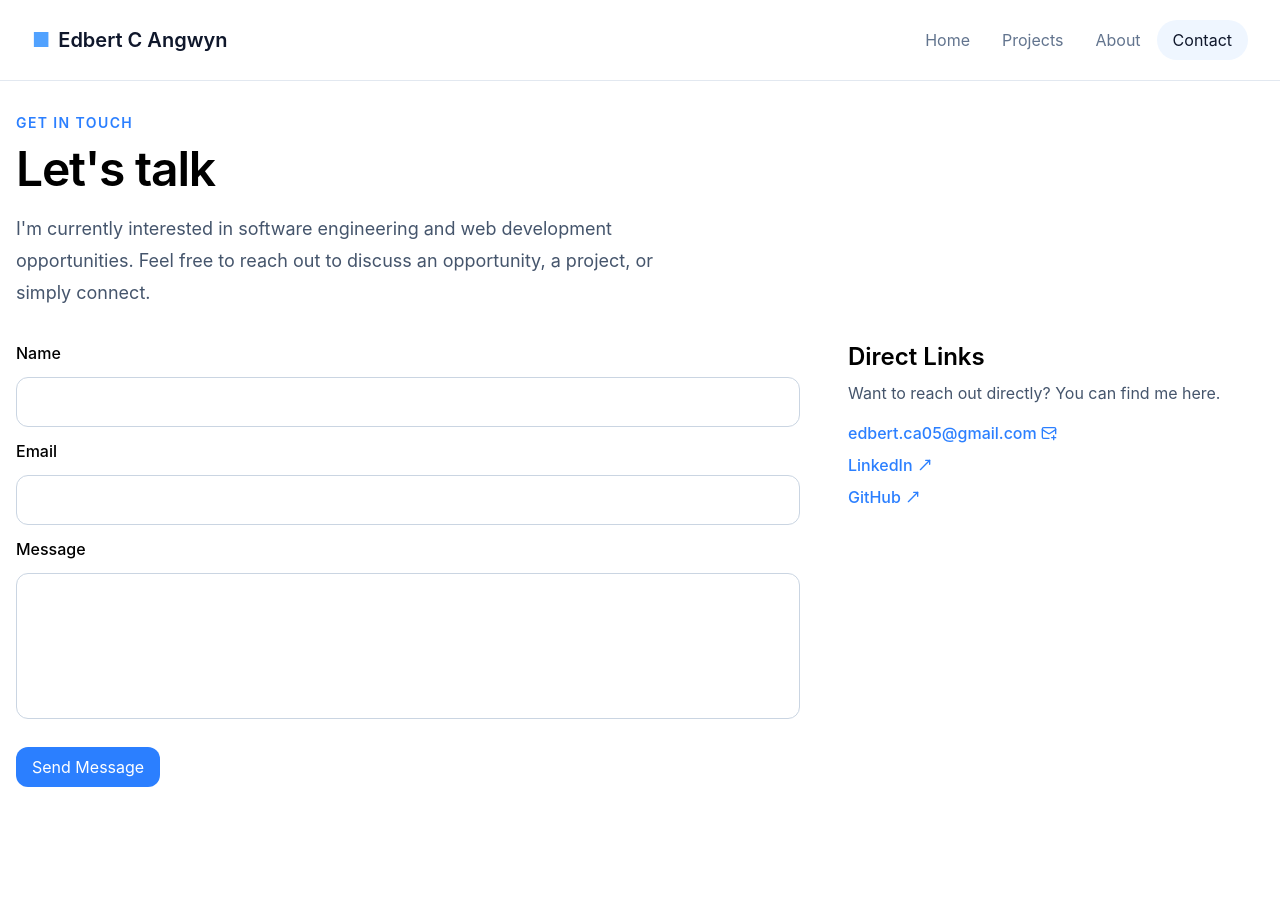
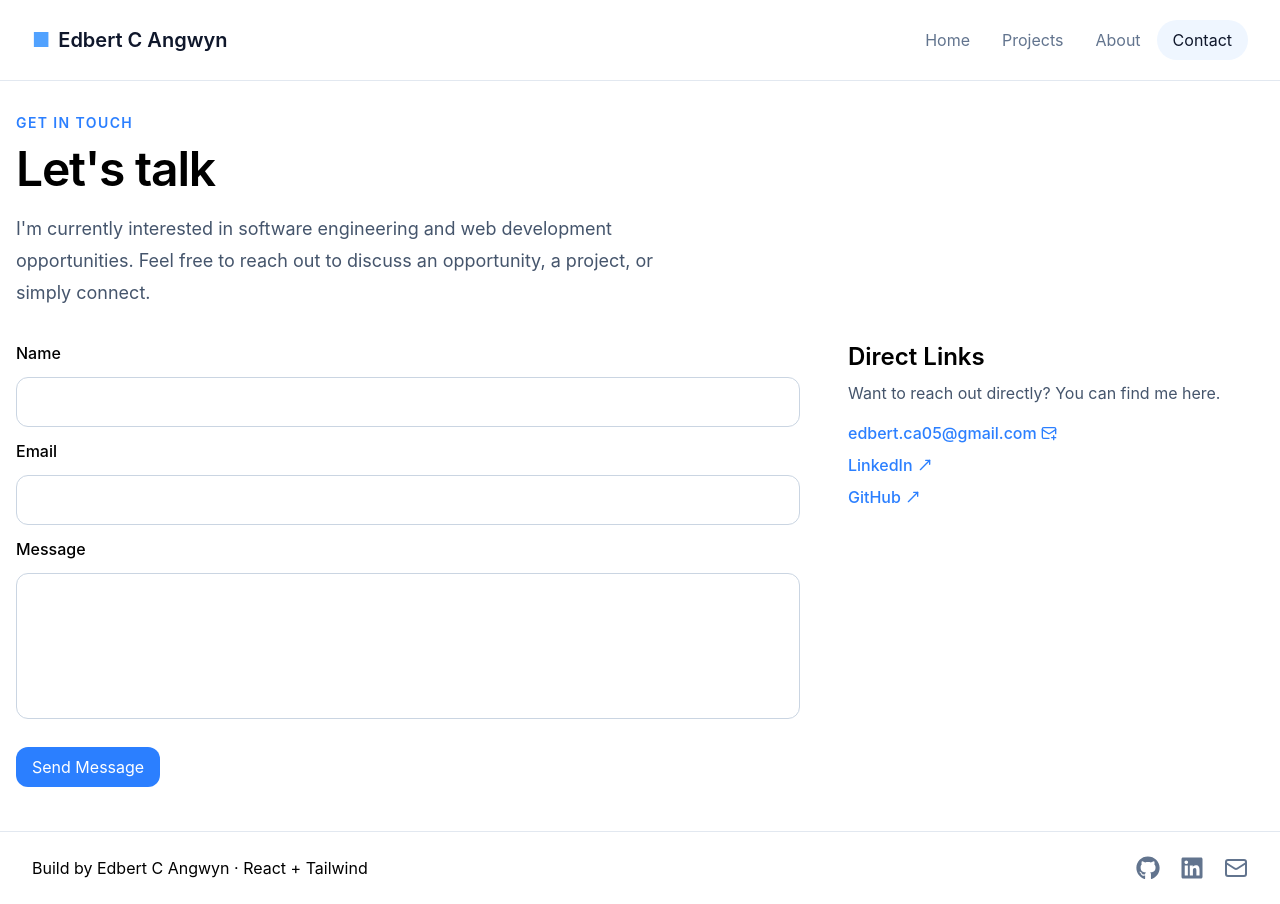
Before and after one commit to EdbertCA/edbert-ca-portfolio, a React (Vite) app: page /contact in a window 1280 px wide. Before the commit the page ends 819 px from the top, so only its background shows below. Built offline with nearby package versions, Linux system fonts and the light colour scheme.

Commit message:
feat(Footer): Include styled footer component to every page

```diff
--- a/src/App.tsx
+++ b/src/App.tsx
@@ -5,6 +5,7 @@ import About from "./pages/About"
 import Projects from "./pages/Projects"
 import Contact from "./pages/Contact"
 import Navbar from "./components/Navbar"
+import Footer from "./components/Footer"
 
 export default function App() {
   return (
@@ -16,6 +17,7 @@ export default function App() {
         <Route path="/projects" element={<Projects />} />
         <Route path="/contact" element={<Contact />} />
       </Routes>
+      <Footer />
     </>
   )
 }
--- a/src/components/Footer.tsx
+++ b/src/components/Footer.tsx
@@ -0,0 +1,36 @@
+import { FaGithub, FaLinkedin } from "react-icons/fa";
+import { Mail } from 'lucide-react'
+
+export default function Footer() {
+  return (
+    <footer className="mt-3 border-t border-slate-200">
+      <div className="mx-auto flex gap-3 flex-col sm:flex-row max-w-7xl items-center justify-between px-8 py-6">
+        <p>Build by Edbert C Angwyn · React + Tailwind</p>
+        <div className="flex gap-5 items-center">
+          <a
+            href="https://github.com/EdbertCA"
+            target="_blank"
+            rel="noopener noreferrer"
+            className="text-slate-500 hover:text-blue-700"
+          >
+            <FaGithub className="h-6 w-6"/>
+          </a>
+          <a
+            href="https://www.linkedin.com/in/edbert-clarence-angwyn/"
+            target="_blank"
+            rel="noopener noreferrer"
+            className="text-slate-500 hover:text-blue-700"
+          >
+            <FaLinkedin className="h-6 w-6"/>
+          </a>
+          <a
+            href="mailto:edbert.ca05@gmail.com"
+            className="text-slate-500 hover:text-blue-700"
+          >
+            <Mail className="h-6 w-6"/>
+          </a>
+        </div>
+      </div>
+    </footer>
+  )
+}
```
